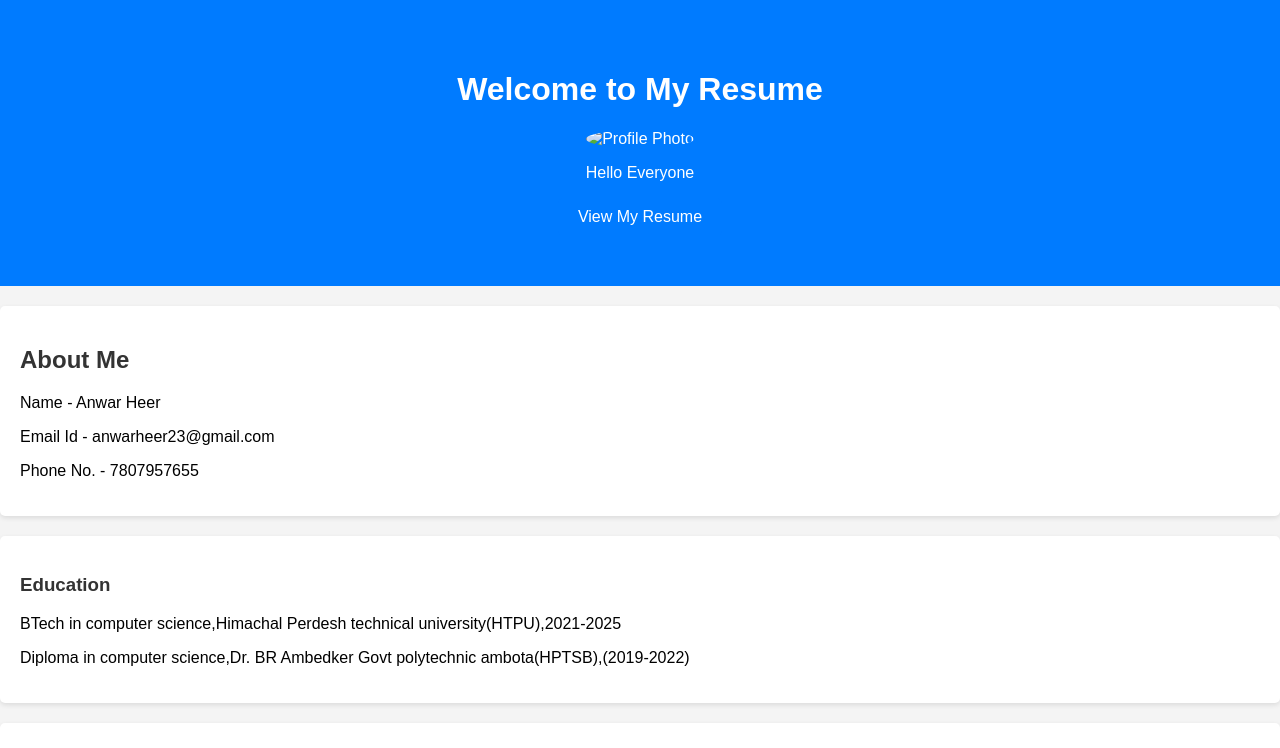
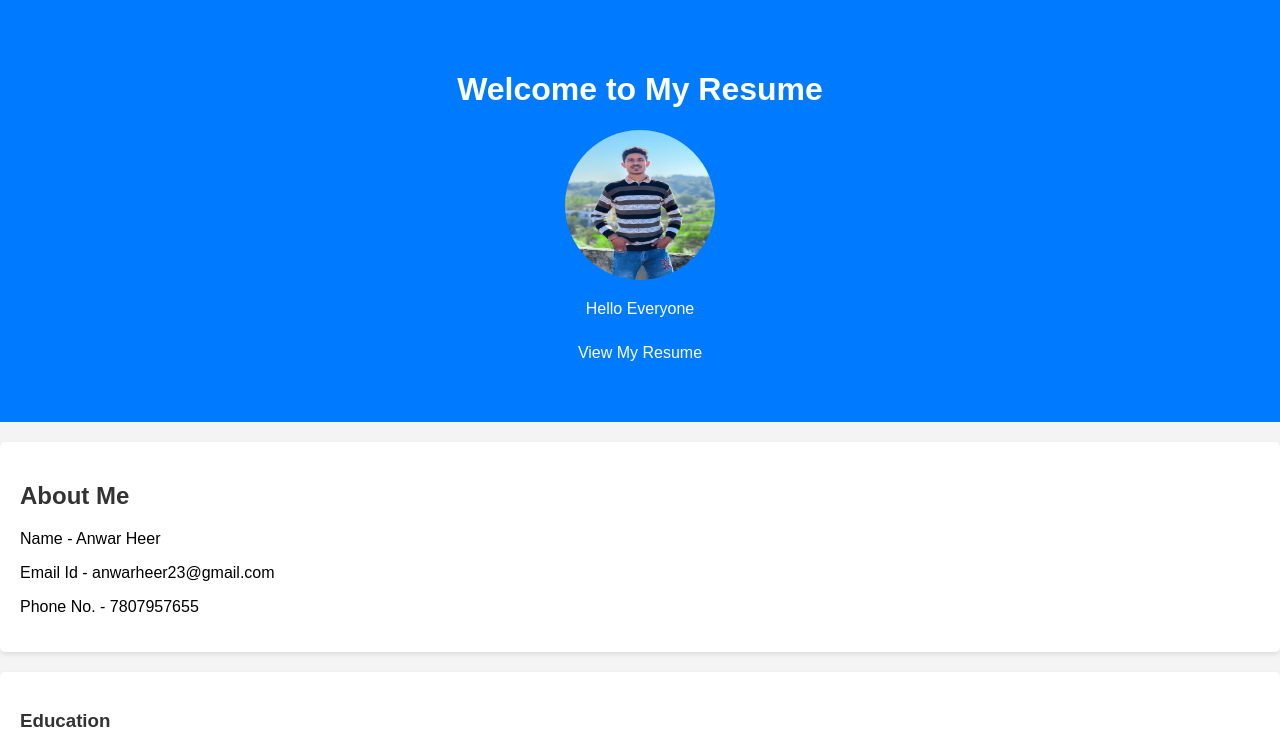
Before and after one commit to Anwarheer/anwarheerResume, a plain HTML site: page index.html in a window 1280 px wide. Shown: the top 748 px of the page. Drawn offline with Linux system fonts and the light colour scheme; a script that the page names is missing.

Commit message:
index.html

```diff
--- a/index.html
+++ b/index.html
@@ -11,7 +11,7 @@
     <header id="home">
         <div class="container">
             <h1>Welcome to My Resume</h1>
-            <img src="/images/IMG_2229.jpg" alt="Profile Photo" class="profile-image">
+            <img src="/IMG_2229.jpg" alt="Profile Photo" class="profile-image">
             <p>Hello Everyone</p>
             <a href="#resume" class="cta-button">View My Resume</a>
         </div>
```
